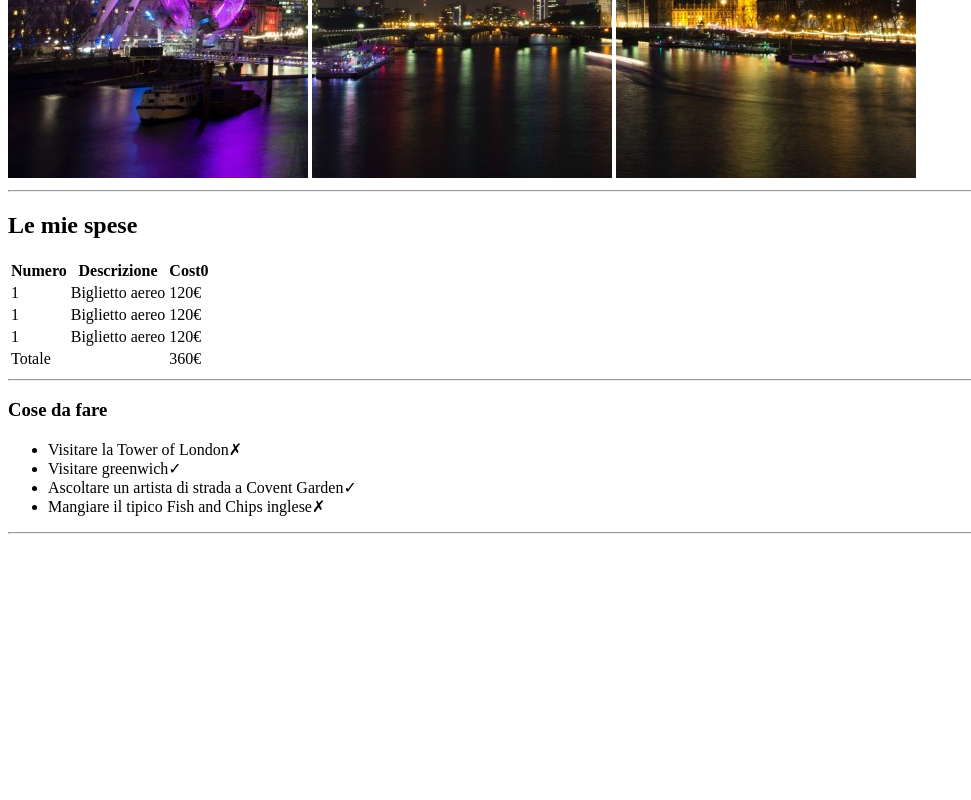
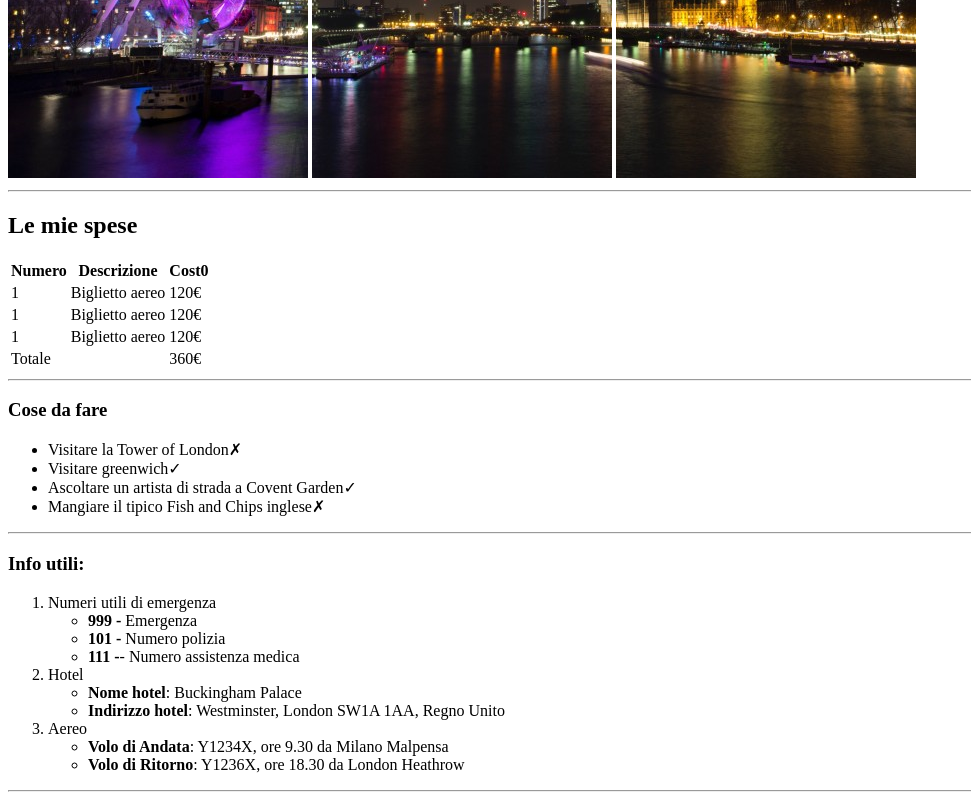
Before and after one commit to AlbertoScalia/html-london-trip, a plain HTML site: page index.html in a window 1280 px wide. Shown: the part 502-1302 px from the top of the page, without its empty margins (0-971 px from the left). Before the commit the page ends 1044 px from the top, so only its background shows below. Drawn offline with Linux system fonts and the light colour scheme.

Commit message:
Elenco_nidificato

```diff
--- a/index.html
+++ b/index.html
@@ -54,6 +54,30 @@
         <li>Mangiare il tipico Fish and Chips inglese&#10007;</li>
     </ul>
     <hr>
+        <!--Elenco nidificato-->
+    <h3>Info utili:</h3>
+    <ol>
+        <li>Numeri utili di emergenza
+            <ul>
+                <li><strong>999 -</strong> Emergenza</li>
+                <li><strong>101 -</strong> Numero polizia</li>
+                <li><strong>111 -</strong>- Numero assistenza medica</li>
+            </ul>
+         </li>
+         <li>Hotel
+             <ul>
+                <li><strong>Nome hotel</strong>: Buckingham Palace</li>
+                 <li><strong>Indirizzo hotel</strong>: Westminster, London SW1A 1AA, Regno Unito </li>
+            </ul>
+         </li>
+        <li>Aereo
+            <ul>
+                <li><strong>Volo di Andata</strong>: Y1234X, ore 9.30 da Milano Malpensa</li>
+                <li><strong>Volo di Ritorno</strong>: Y1236X, ore 18.30 da London Heathrow</li>
+            </ul>
+        </li>
+    </ol>
+    <hr>
     </main>
     <footer></footer>
 </body>
```
